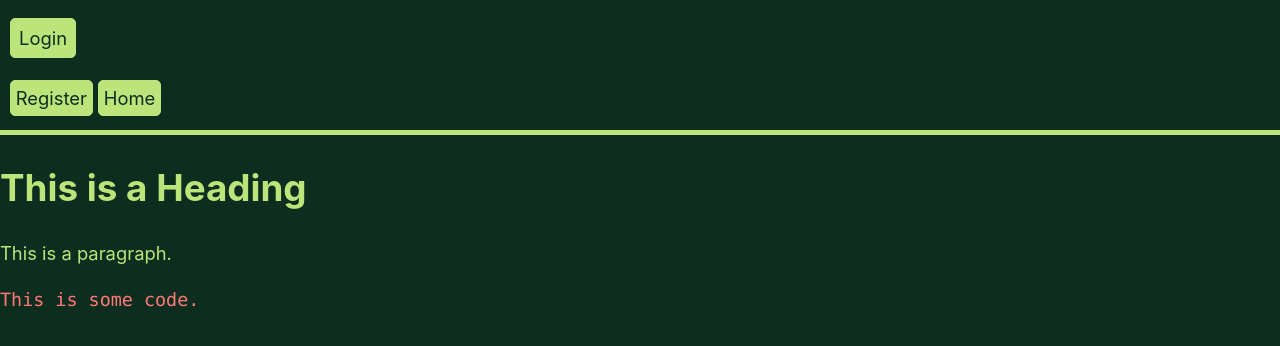
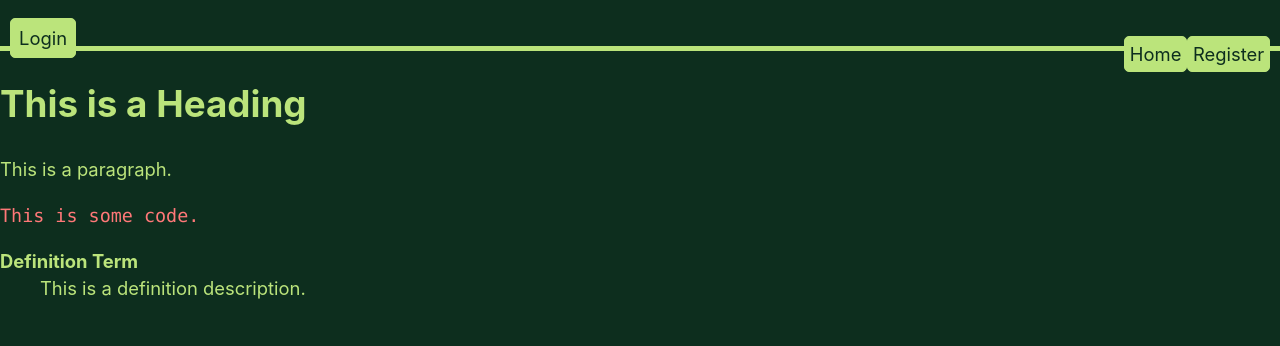
Before and after one commit to ExcessMarrow773/CodeCrewXL-2025, a Django app: page / in a window 1280 px wide. Shown: the top 346 px of the page. Run offline with Django 5.2, Linux system fonts and the light colour scheme.

Commit message:
style things

```diff
--- a/app/static/style.css
+++ b/app/static/style.css
@@ -95,6 +95,7 @@ a:hover {
 button,
 .button,
 a.button,
+#authentication,
 input[type="submit"],
 input[type="reset"],
 input[type="button"] {
@@ -105,7 +106,7 @@ input[type="button"] {
   padding: 0.5rem 0.5rem;
   text-align: left;
   text-decoration: none;
-
+  float: left;
 }
 .button[aria-disabled="true"],
 input:disabled,
@@ -585,5 +586,6 @@ div {
 #navbar a {
   padding: 0.2rem 0.3rem;
   text-decoration: none;
-  float: right center;
+  float: right;
+  display: inline;
 }
--- a/app/templates/app/index.html
+++ b/app/templates/app/index.html
@@ -4,4 +4,8 @@
 <h1>This is a Heading</h1>
 <p>This is a paragraph.</p>
 <code>This is some code.</code>
+<dl>
+  <dt><strong>Definition Term</strong></dt>
+  <dd>This is a definition description.</dd>
+</dl>
 {% endblock page_content %}
```
